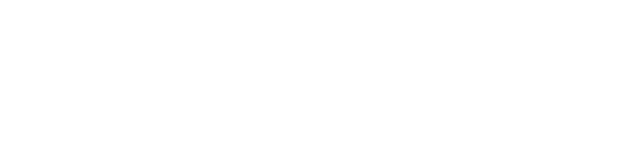
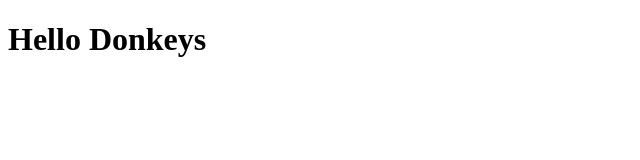
Before and after one commit to thomasbetend/githubChallenge1, a plain HTML site: page index.html in a window 1280 px wide. Shown: the whole page, without its empty margins (0-640 px from the left). Drawn offline with Linux system fonts and the light colour scheme.

Commit message:
Changement de titre et de h1

```diff
--- a/index.html
+++ b/index.html
@@ -4,9 +4,10 @@
     <meta charset="UTF-8">
     <meta http-equiv="X-UA-Compatible" content="IE=edge">
     <meta name="viewport" content="width=device-width, initial-scale=1.0">
-    <title>Document</title>
+    <title>Mon Challenge 1</title>
 </head>
 <body>
+    <h1>Hello Donkeys</h1>
 
 </body>
 </html>
```
